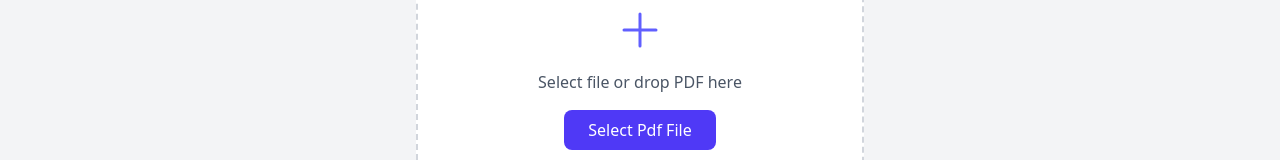
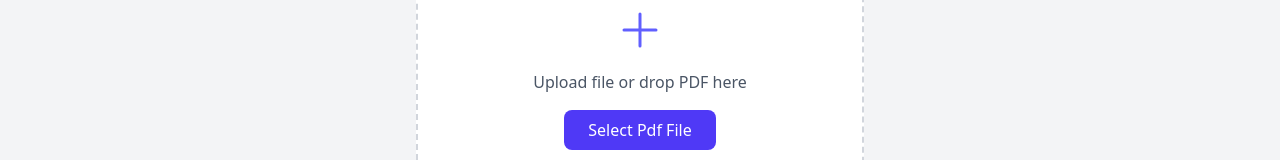
Before and after one commit to 56radius/pdf-viewer, a React (Vite) app: page / in a window 1280 px wide. Shown: the part 301-461 px from the top of the page. Built offline with nearby package versions, Linux system fonts and the light colour scheme.

Commit message:
prepare first release

```diff
--- a/src/routes/PdfViewer.jsx
+++ b/src/routes/PdfViewer.jsx
@@ -148,7 +148,7 @@ function PdfViewer() {
             <path strokeLinecap="round" strokeLinejoin="round" d="M12 4v16m8-8H4" />
           </svg>
           <p className="text-gray-600">
-            {isDragging ? "Drop your file here" : "Select file or drop PDF here"}
+            {isDragging ? "Drop your file here" : "Upload file or drop PDF here"}
           </p>
           <button
             onClick={() => document.getElementById("file-input").click()}
```
